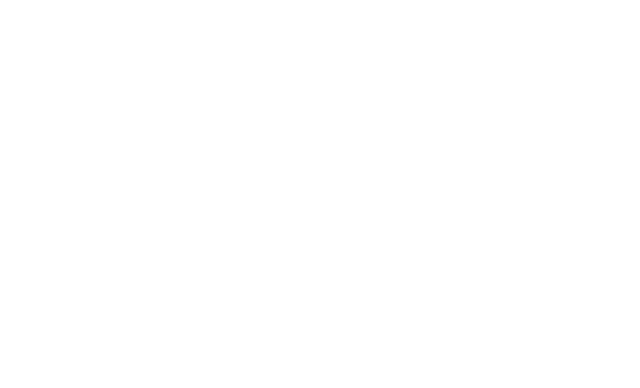
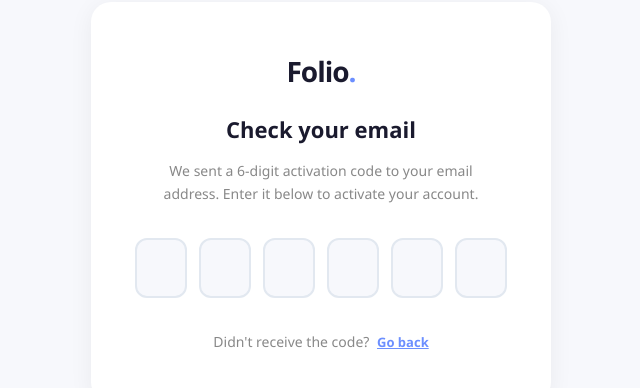
Before and after one commit to SalmaGhrabi/Folio, an Angular app in the folder folio-frontend/: page /activate-account in a window 1280 px wide. Before the commit this address led to /. Shown: the part 198-586 px from the top of the page, without its empty margins (319-959 px from the left). Built offline with nearby package versions, Linux system fonts and the light colour scheme.

Commit message:
feat(angular-auth): implement the activate account page

```diff
--- a/folio-frontend/src/app/app.routes.ts
+++ b/folio-frontend/src/app/app.routes.ts
@@ -1,6 +1,7 @@
 import { Routes } from '@angular/router';
 import {Login} from './pages/login/login';
 import {Register} from './pages/register/register';
+import {ActivateAccount} from './pages/activate-account/activate-account';
 
 export const routes: Routes = [
   {
@@ -10,5 +11,9 @@
   {
     path: 'register',
     component: Register
+  },
+  {
+    path: 'activate-account',
+    component: ActivateAccount
   }
 ];
--- /dev/null
+++ b/folio-frontend/src/app/pages/activate-account/activate-account.css
@@ -0,0 +1,164 @@
+.activate-page {
+  min-height: 100vh;
+  background: #f7f8fc;
+  display: flex;
+  align-items: center;
+  justify-content: center;
+  font-family: 'Segoe UI', Arial, sans-serif;
+  padding: 40px 20px;
+}
+
+.activate-card {
+  background: #ffffff;
+  border-radius: 20px;
+  padding: 48px 40px;
+  width: 100%;
+  max-width: 460px;
+  box-shadow: 0 4px 24px rgba(0, 0, 0, 0.06);
+  text-align: center;
+  display: flex;
+  flex-direction: column;
+  align-items: center;
+  gap: 16px;
+}
+
+.folio-logo {
+  font-size: 28px;
+  font-weight: 800;
+  color: #1a1a2e;
+  letter-spacing: -1px;
+  margin-bottom: 8px;
+}
+
+.folio-logo span {
+  color: #6c8fff;
+}
+
+.activate-card h2 {
+  font-size: 22px;
+  font-weight: 700;
+  color: #1a1a2e;
+  margin: 0;
+}
+
+.activate-card p {
+  font-size: 14px;
+  color: #888;
+  line-height: 1.7;
+  max-width: 340px;
+  margin: 0;
+}
+
+/* CODE INPUTS */
+.code-inputs {
+  display: flex;
+  gap: 12px;
+  margin: 16px 0;
+}
+
+.code-box {
+  width: 52px;
+  height: 60px;
+  text-align: center;
+  font-size: 24px;
+  font-weight: 700;
+  color: #1a1a2e;
+  border: 2px solid #e2e8f0;
+  border-radius: 12px;
+  outline: none;
+  background: #f7f8fc;
+  transition: border-color 0.2s, box-shadow 0.2s;
+  caret-color: #6c8fff;
+}
+
+.code-box:focus {
+  border-color: #6c8fff;
+  box-shadow: 0 0 0 3px rgba(108, 143, 255, 0.15);
+  background: #ffffff;
+}
+
+/* ICON */
+.activate-icon {
+  width: 64px;
+  height: 64px;
+  border-radius: 50%;
+  display: flex;
+  align-items: center;
+  justify-content: center;
+  font-size: 28px;
+  font-weight: 700;
+}
+
+.activate-icon.success {
+  background: #f0fdf4;
+  color: #16a34a;
+  border: 2px solid #bbf7d0;
+}
+
+.activate-icon.error {
+  background: #fff2f2;
+  color: #e53e3e;
+  border: 2px solid #ffcccc;
+}
+
+/* BUTTONS */
+.btn-activate {
+  width: 100%;
+  padding: 13px;
+  background: linear-gradient(135deg, #6c8fff, #a78bfa);
+  color: #ffffff;
+  border: none;
+  border-radius: 10px;
+  font-size: 15px;
+  font-weight: 600;
+  cursor: pointer;
+  transition: opacity 0.2s, transform 0.2s;
+  letter-spacing: 0.3px;
+  margin-top: 8px;
+}
+
+.btn-activate:hover {
+  opacity: 0.9;
+  transform: translateY(-1px);
+}
+
+.btn-retry {
+  background: linear-gradient(135deg, #e53e3e, #fc8181);
+}
+
+.resend-link {
+  font-size: 13px;
+  color: #888;
+  margin: 0;
+}
+
+.btn-link {
+  background: none;
+  border: none;
+  color: #6c8fff;
+  font-weight: 600;
+  cursor: pointer;
+  font-size: 13px;
+  padding: 0;
+  margin-left: 4px;
+}
+
+.btn-link:hover {
+  text-decoration: underline;
+}
+
+@media (max-width: 480px) {
+  .activate-card {
+    padding: 32px 20px;
+  }
+
+  .code-box {
+    width: 42px;
+    height: 52px;
+    font-size: 20px;
+  }
+
+  .code-inputs {
+    gap: 8px;
+  }
+}
--- /dev/null
+++ b/folio-frontend/src/app/pages/activate-account/activate-account.html
@@ -0,0 +1,48 @@
+@if (submitted()) {
+  <div class="activate-page">
+    <div class="activate-card">
+      <div class="folio-logo">Folio<span>.</span></div>
+
+      @if (isOkay()) {
+        <div class="activate-icon success">✓</div>
+        <h2>Account activated!</h2>
+        <p>Your account has been successfully activated. You can now sign in to Folio.</p>
+        <button class="btn-activate" (click)="redirectToLogin()">Go to Login →</button>
+      } @else {
+        <div class="activate-icon error">✕</div>
+        <h2>Activation failed</h2>
+        <p>{{ message() }}</p>
+        <button class="btn-activate btn-retry" (click)="tryAgain()">Try again</button>
+      }
+    </div>
+  </div>
+} @else {
+  <div class="activate-page">
+    <div class="activate-card">
+      <div class="folio-logo">Folio<span>.</span></div>
+      <h2>Check your email</h2>
+      <p>We sent a 6-digit activation code to your email address. Enter it below to activate your account.</p>
+
+      <div class="code-inputs">
+        @for (digit of code(); track $index; let i = $index) {
+          <input
+            #codeInput
+            type="text"
+            inputmode="numeric"
+            maxlength="1"
+            class="code-box"
+            [value]="digit"
+            (input)="onInput($event, i)"
+            (keydown)="onKeydown($event, i)"
+            (paste)="onPaste($event, i)"
+          />
+        }
+      </div>
+
+      <p class="resend-link">
+        Didn't receive the code?
+        <button type="button" class="btn-link" (click)="redirectToLogin()">Go back</button>
+      </p>
+    </div>
+  </div>
+}
--- /dev/null
+++ b/folio-frontend/src/app/pages/activate-account/activate-account.ts
@@ -0,0 +1,116 @@
+import { Component, ElementRef, QueryList, signal, ViewChildren } from '@angular/core';
+import { Router } from '@angular/router';
+import { AuthenticationService } from '../../services/services/authentication.service';
+
+@Component({
+  imports: [],
+  selector: 'app-activate-account',
+  styleUrl: './activate-account.css',
+  templateUrl: './activate-account.html',
+})
+export class ActivateAccount {
+  @ViewChildren('codeInput') codeInputs!: QueryList<ElementRef<HTMLInputElement>>;
+
+  code = signal<string[]>(['', '', '', '', '', '']);
+  submitted = signal<boolean>(false);
+  isOkay = signal<boolean>(true);
+  message = signal<string>('');
+
+  constructor(
+    private router: Router,
+    private authService: AuthenticationService
+  ) {}
+
+  onInput(event: Event, index: number) {
+    const input = event.target as HTMLInputElement;
+    const value = input.value.replace(/[^0-9]/g, '').slice(0, 1);
+    input.value = value;
+
+    const updated = [...this.code()];
+    updated[index] = value;
+    this.code.set(updated);
+
+    if (value && index < 5) {
+      this.focusInput(index + 1);
+    }
+
+    if (this.isCodeComplete()) {
+      this.confirmAccount(this.getFullCode());
+    }
+  }
+
+  onKeydown(event: KeyboardEvent, index: number) {
+    if (event.key === 'Backspace') {
+      const updated = [...this.code()];
+      if (updated[index]) {
+        updated[index] = '';
+        this.code.set(updated);
+      } else if (index > 0) {
+        updated[index - 1] = '';
+        this.code.set(updated);
+        this.focusInput(index - 1);
+      }
+    }
+  }
+
+  onPaste(event: ClipboardEvent, index: number) {
+    event.preventDefault();
+    const pasted = event.clipboardData?.getData('text').replace(/[^0-9]/g, '').slice(0, 6) || '';
+    const updated = ['', '', '', '', '', ''];
+    pasted.split('').forEach((char, i) => updated[i] = char);
+    this.code.set(updated);
+
+    const inputs = this.codeInputs.toArray();
+    inputs.forEach((el, i) => el.nativeElement.value = updated[i]);
+
+    const nextEmpty = updated.findIndex(c => c === '');
+    this.focusInput(nextEmpty === -1 ? 5 : nextEmpty);
+
+    if (this.isCodeComplete()) {
+      this.confirmAccount(this.getFullCode());
+    }
+  }
+
+  focusInput(index: number) {
+    const inputs = this.codeInputs.toArray();
+    if (inputs[index]) {
+      inputs[index].nativeElement.focus();
+    }
+  }
+
+  getFullCode(): string {
+    return this.code().join('');
+  }
+
+  isCodeComplete(): boolean {
+    return this.code().every(c => c !== '');
+  }
+
+  private confirmAccount(token: string) {
+    this.authService.confirm({ token })
+      .then(() => {
+        this.message.set('Your account has been successfully activated. Now you can proceed to login.');
+        this.submitted.set(true);
+        this.isOkay.set(true);
+      })
+      .catch(() => {
+        this.message.set('Token has been expired or invalid.');
+        this.submitted.set(true);
+        this.isOkay.set(false);
+      });
+  }
+
+  redirectToLogin() {
+    this.router.navigate(['login']);
+  }
+
+  tryAgain() {
+    this.submitted.set(false);
+    this.isOkay.set(true);
+    this.message.set('');
+    this.code.set(['', '', '', '', '', '']);
+    const inputs = this.codeInputs.toArray();
+    inputs.forEach(el => el.nativeElement.value = '');
+    setTimeout(() => this.focusInput(0), 100);
+  }
+}
```
Also changed, not shown: 1 other file (tests, documents, lock files or other folders).
